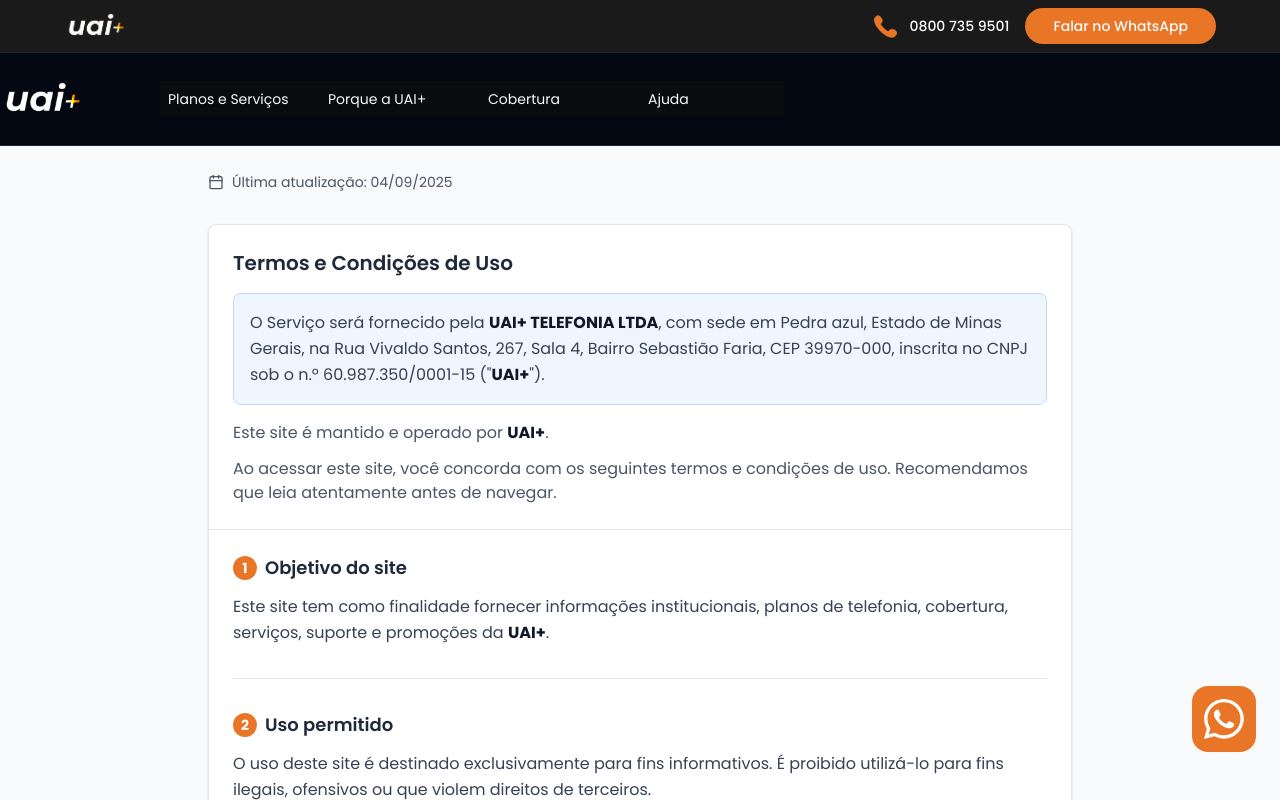
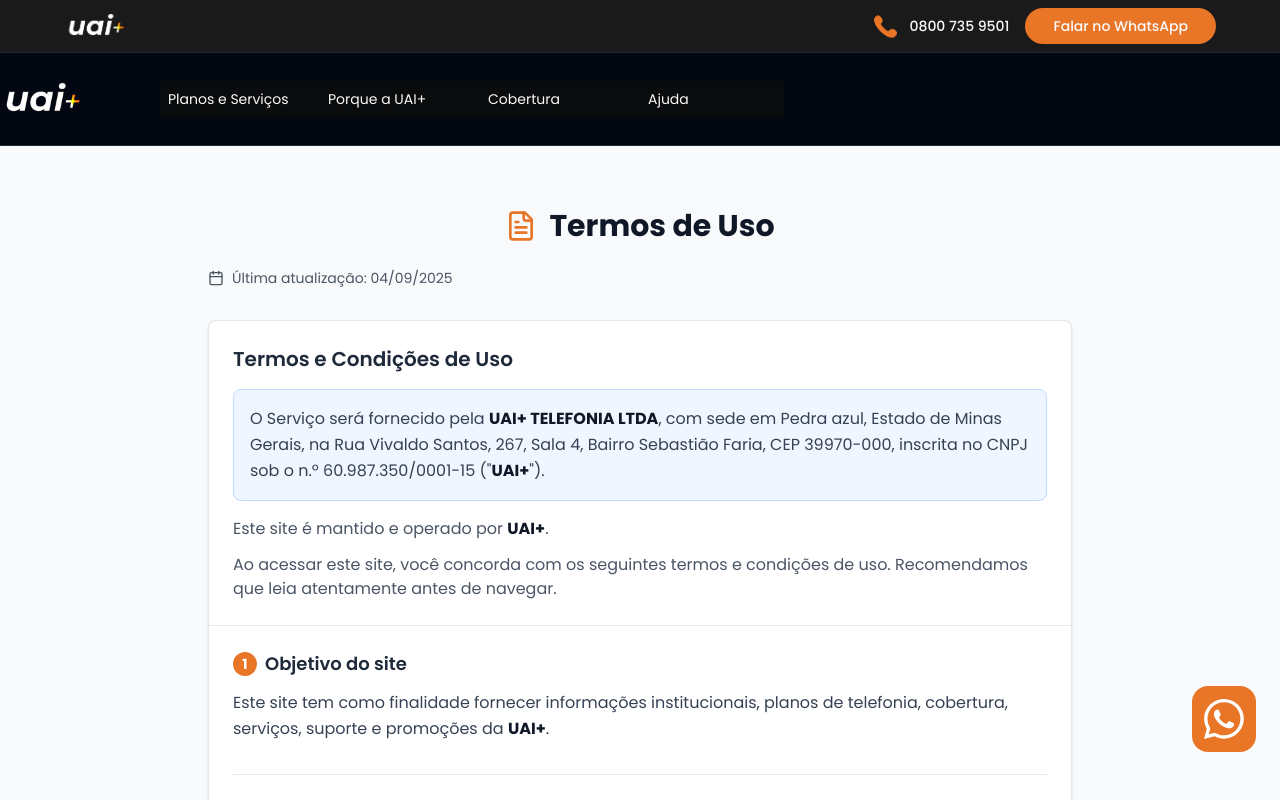
Before and after one commit to lazaroalvesr/uai-operadora, a Next.js app: page /termos-de-uso in a window 1280 px wide. Shown: the top 800 px of the page. Built offline with nearby package versions, Linux system fonts and the light colour scheme.

Commit message:
feat: ajuste no topo das paginas, politica de privacidade e termos de uso

```diff
--- a/src/app/politica-de-privacidade/page.tsx
+++ b/src/app/politica-de-privacidade/page.tsx
@@ -34,12 +34,12 @@
 
 export default function PoliticaDePrivacidade() {
     return (
-        <div className="min-h-screen bg-gray-50 pt-20">
+        <div className="min-h-screen bg-gray-50 lg:pt-44 pt-40">
             <div className="container mx-auto px-4 py-8 max-w-4xl">
                 <div className="mb-8">
 
                     <div className="flex items-center gap-3 mb-2 lg:justify-center pb-4">
-                        <Shield className="h-8 w-8 text-color-blue" />
+                        <Shield className="h-8 w-8" color="#E97527" />
                         <h1 className="lg:text-3xl text-2xl font-bold text-gray-900">Política de Privacidade</h1>
                     </div>
 
--- a/src/app/termos-de-uso/page.tsx
+++ b/src/app/termos-de-uso/page.tsx
@@ -36,12 +36,12 @@
 
 export default function TermosDeUso() {
     return (
-        <div className="min-h-screen bg-gray-50 pt-20">
+        <div className="min-h-screen bg-gray-50 lg:pt-44 pt-40">
             <div className="container mx-auto px-4 py-8 max-w-4xl">
                 <div className="mb-8">
 
                     <div className="flex items-center gap-3 mb-2 lg:justify-center pb-4">
-                        <FileText className="h-8 w-8 text-blue-600" />
+                        <FileText className="h-8 w-8 text-[#E97527]" />
                         <h1 className="lg:text-3xl text-2xl font-bold text-gray-900">Termos de Uso</h1>
                     </div>
 
```
